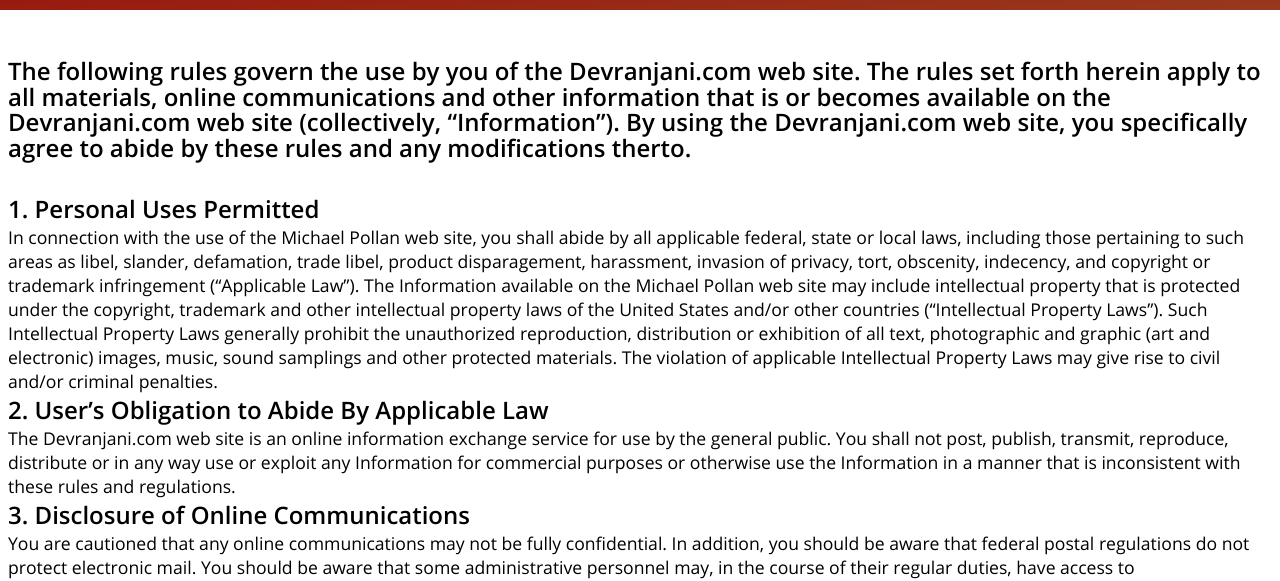
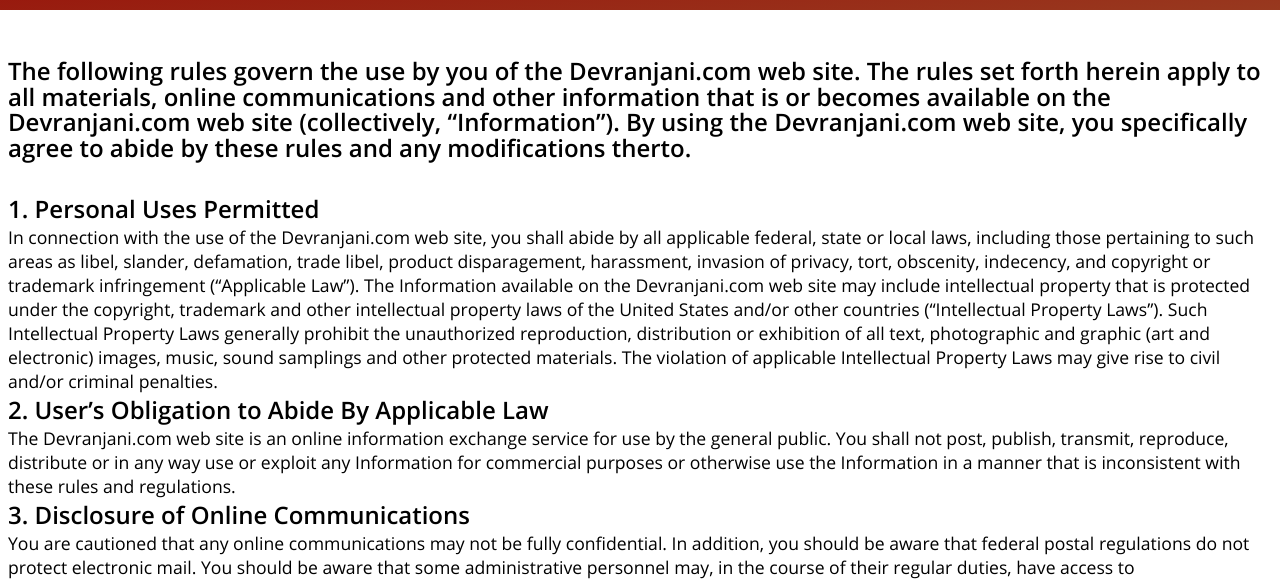
Before and after one commit to Ishank-dubey/devranjaniMS, a website: page terms.html in a window 1280 px wide. Shown: the part 226-807 px from the top of the page. Drawn offline with Linux system fonts and the light colour scheme; files whose address does not match are found by name.

Commit message:
Update terms.html

```diff
--- a/terms.html
+++ b/terms.html
@@ -87,12 +87,12 @@
 			  <section>
 		        <header class='smaller-header'>1. Personal Uses Permitted</header>
 		        <article class='font-style'>
-		          In connection with the use of the Michael Pollan web site,
+		          In connection with the use of the Devranjani.com web site,
 		          you shall abide by all applicable federal, state or local laws,
 		          including those pertaining to such areas as libel, slander, defamation, trade libel,
 		          product disparagement, harassment, invasion of privacy, tort, obscenity, indecency, and
 		          copyright or trademark infringement (“Applicable Law”). The Information available on the
-		          Michael Pollan web site may include intellectual property that is protected under the
+		          Devranjani.com web site may include intellectual property that is protected under the
 		          copyright, trademark and other intellectual property laws of the United States and/or other
 		          countries (“Intellectual Property Laws”). Such Intellectual Property Laws generally prohibit
 		          the unauthorized reproduction, distribution or exhibition of all text, photographic and
```
